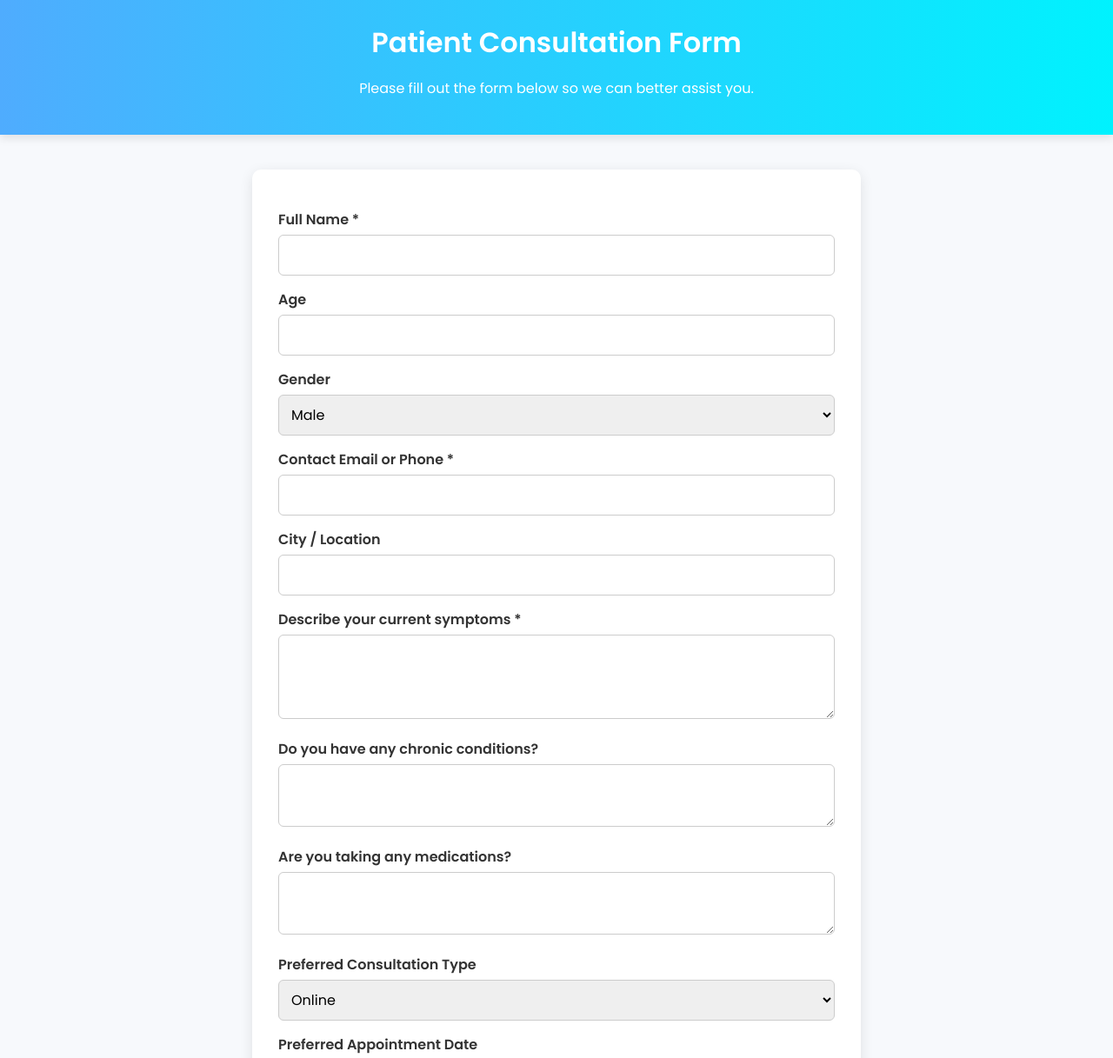
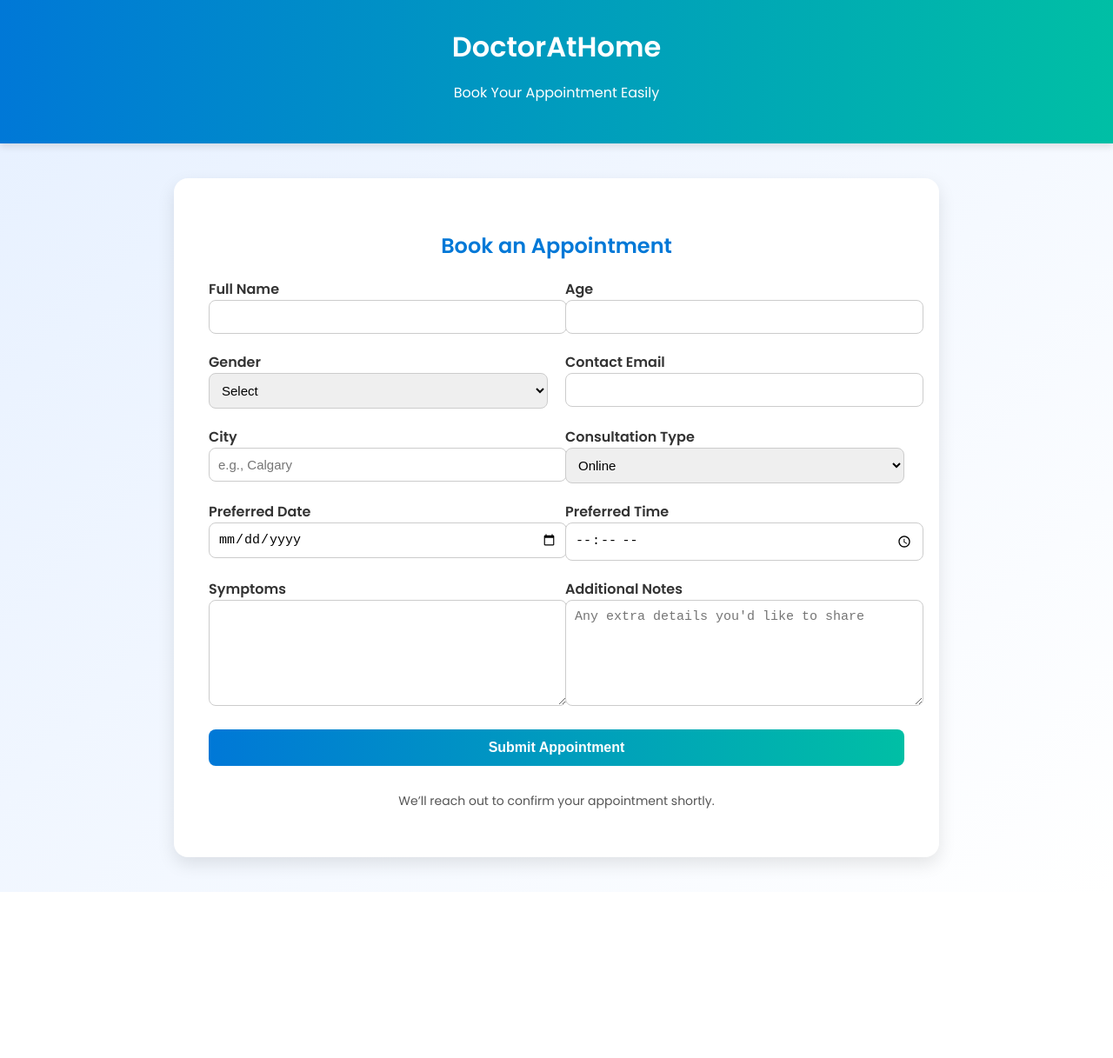
Before and after one commit to mjaskaran653/docathome-intro, a website: page public/patient-form.html in a window 1280 px wide. Shown: the top 1217 px of the page at 87% size. After the commit the page ends 1026 px from the top, so only its background shows below. Drawn offline with Linux system fonts and the light colour scheme.

Commit message:
Update patient-form.html

```diff
--- a/public/patient-form.html
+++ b/public/patient-form.html
@@ -1,144 +1,173 @@
 <!DOCTYPE html>
 <html lang="en">
 <head>
-  <meta charset="UTF-8">
-  <meta name="viewport" content="width=device-width, initial-scale=1.0">
-  <title>DoctorAtHome | Patient Consultation Form</title>
+  <meta charset="UTF-8" />
+  <meta name="viewport" content="width=device-width, initial-scale=1.0" />
+  <title>Book an Appointment - DoctorAtHome</title>
   <link href="https://fonts.googleapis.com/css2?family=Poppins:wght@400;600&display=swap" rel="stylesheet">
   <style>
-    * { box-sizing: border-box; }
     body {
       font-family: 'Poppins', sans-serif;
-      background-color: #f7f9fc;
-      color: #333;
+      background: linear-gradient(135deg, #e6f0ff, #ffffff);
       margin: 0;
       padding: 0;
     }
 
     header {
-      background: linear-gradient(90deg, #4facfe, #00f2fe);
+      text-align: center;
+      background: linear-gradient(90deg, #0078d7, #00bfa5);
       color: white;
-      text-align: center;
-      padding: 25px 0;
-      box-shadow: 0 4px 10px rgba(0,0,0,0.1);
+      padding: 30px 0;
+      box-shadow: 0 4px 8px rgba(0,0,0,0.1);
     }
 
-    h1 { margin: 0; font-size: 2rem; }
-    p { font-size: 1rem; }
+    header h1 {
+      margin: 0;
+      font-size: 2rem;
+    }
+
+    .container {
+      max-width: 800px;
+      background: #fff;
+      margin: 40px auto;
+      padding: 40px;
+      border-radius: 16px;
+      box-shadow: 0 8px 20px rgba(0,0,0,0.1);
+    }
+
+    h2 {
+      text-align: center;
+      color: #0078d7;
+      margin-bottom: 20px;
+    }
 
     form {
-      max-width: 700px;
-      margin: 40px auto;
-      background: white;
-      padding: 30px;
-      border-radius: 10px;
-      box-shadow: 0 4px 15px rgba(0,0,0,0.1);
+      display: grid;
+      grid-template-columns: 1fr 1fr;
+      gap: 20px;
     }
 
     label {
-      display: block;
       font-weight: 600;
-      margin-top: 15px;
+      color: #333;
     }
 
-    input, textarea, select {
+    input, select, textarea {
       width: 100%;
       padding: 10px;
-      margin-top: 5px;
+      border-radius: 8px;
       border: 1px solid #ccc;
-      border-radius: 6px;
-      font-size: 1rem;
-      font-family: inherit;
+      font-size: 15px;
+      transition: all 0.2s ease;
     }
 
-    textarea { resize: vertical; }
+    input:focus, select:focus, textarea:focus {
+      border-color: #0078d7;
+      box-shadow: 0 0 6px rgba(0,120,215,0.3);
+      outline: none;
+    }
+
+    textarea {
+      grid-column: span 2;
+      min-height: 100px;
+      resize: vertical;
+    }
 
     button {
-      margin-top: 25px;
-      background: linear-gradient(90deg, #4facfe, #00f2fe);
+      grid-column: span 2;
+      padding: 12px;
+      background: linear-gradient(90deg, #0078d7, #00bfa5);
       color: white;
       border: none;
-      padding: 12px 40px;
-      border-radius: 50px;
+      border-radius: 8px;
+      font-size: 16px;
+      font-weight: 600;
       cursor: pointer;
-      font-size: 1rem;
-      font-weight: 600;
-      transition: 0.3s;
-      display: block;
-      margin-left: auto;
-      margin-right: auto;
+      transition: background 0.3s ease;
     }
 
     button:hover {
-      transform: scale(1.05);
-      box-shadow: 0 6px 15px rgba(0,0,0,0.2);
+      background: linear-gradient(90deg, #005fa3, #009e8f);
     }
 
-    footer {
+    .note {
       text-align: center;
-      color: #666;
-      margin-top: 40px;
-      padding-bottom: 20px;
+      font-size: 14px;
+      color: #555;
+      grid-column: span 2;
+      margin-top: 10px;
+    }
+
+    @media (max-width: 700px) {
+      form {
+        grid-template-columns: 1fr;
+      }
     }
   </style>
 </head>
 <body>
 
   <header>
-    <h1>Patient Consultation Form</h1>
-    <p>Please fill out the form below so we can better assist you.</p>
+    <h1>DoctorAtHome</h1>
+    <p>Book Your Appointment Easily</p>
   </header>
 
+  <div class="container">
+    <h2>Book an Appointment</h2>
     <form action="/submit" method="POST">
-    <label for="full_name">Full Name *</label>
+      <div>
+        <label for="full_name">Full Name</label>
         <input type="text" name="full_name" id="full_name" required>
-
+      </div>
+      <div>
         <label for="age">Age</label>
         <input type="number" name="age" id="age">
-
+      </div>
+      <div>
         <label for="gender">Gender</label>
         <select name="gender" id="gender">
+          <option value="">Select</option>
           <option>Male</option>
           <option>Female</option>
           <option>Other</option>
         </select>
-
-    <label for="contact">Contact Email or Phone *</label>
-    <input type="text" name="contact" id="contact" required>
-
-    <label for="city">City / Location</label>
-    <input type="text" name="city" id="city">
-
-    <label for="symptoms">Describe your current symptoms *</label>
-    <textarea name="symptoms" id="symptoms" rows="3" required></textarea>
-
-    <label for="chronic_conditions">Do you have any chronic conditions?</label>
-    <textarea name="chronic_conditions" id="chronic_conditions" rows="2"></textarea>
-
-    <label for="medications">Are you taking any medications?</label>
-    <textarea name="medications" id="medications" rows="2"></textarea>
-
-    <label for="consultation_type">Preferred Consultation Type</label>
+      </div>
+      <div>
+        <label for="contact">Contact Email</label>
+        <input type="email" name="contact" id="contact" required>
+      </div>
+      <div>
+        <label for="city">City</label>
+        <input type="text" name="city" id="city" placeholder="e.g., Calgary">
+      </div>
+      <div>
+        <label for="consultation_type">Consultation Type</label>
         <select name="consultation_type" id="consultation_type">
           <option>Online</option>
           <option>Home Visit</option>
+          <option>In-Clinic</option>
         </select>
-
-    <label for="preferred_date">Preferred Appointment Date</label>
+      </div>
+      <div>
+        <label for="preferred_date">Preferred Date</label>
         <input type="date" name="preferred_date" id="preferred_date">
-
+      </div>
+      <div>
         <label for="preferred_time">Preferred Time</label>
-    <input type="text" name="preferred_time" id="preferred_time" placeholder="e.g., 10:30 AM">
-
-    <label for="notes">Additional Notes or Concerns</label>
-    <textarea name="notes" id="notes" rows="3"></textarea>
-
-    <button type="submit">Submit Form</button>
+        <input type="time" name="preferred_time" id="preferred_time">
+      </div>
+      <div>
+        <label for="symptoms">Symptoms</label>
+        <textarea name="symptoms" id="symptoms" required></textarea>
+      </div>
+      <div>
+        <label for="notes">Additional Notes</label>
+        <textarea name="notes" id="notes" placeholder="Any extra details you'd like to share"></textarea>
+      </div>
+      <button type="submit">Submit Appointment</button>
+      <p class="note">We’ll reach out to confirm your appointment shortly.</p>
     </form>
-
-  <footer>
-    <p>&copy; 2025 DoctorAtHome. All rights reserved.</p>
-  </footer>
+  </div>
 
 </body>
 </html>
```
Lines whose indentation alone changed are shown as unchanged.
